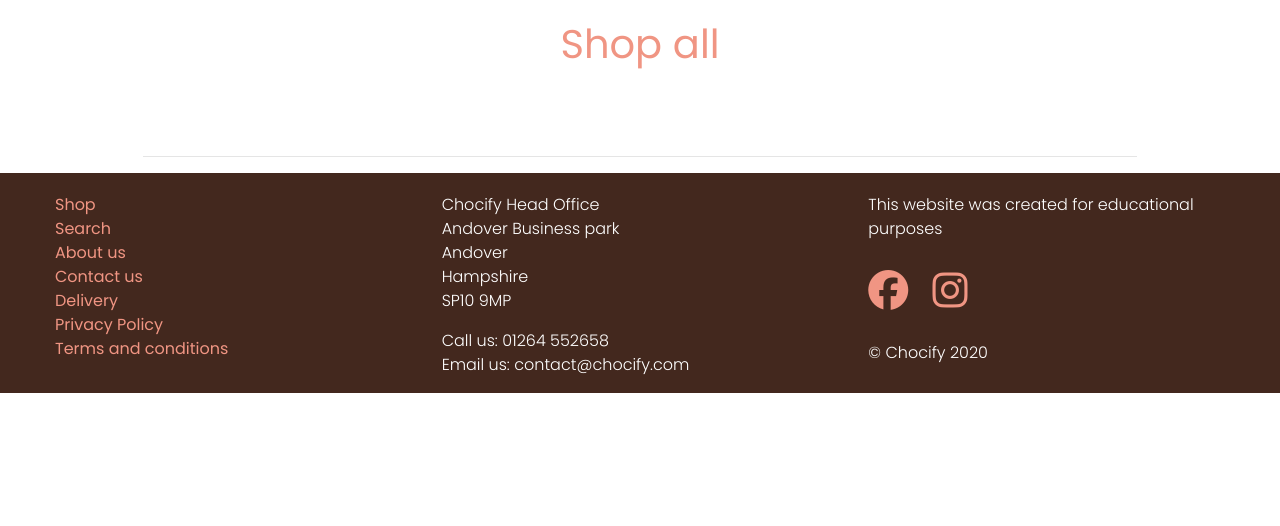
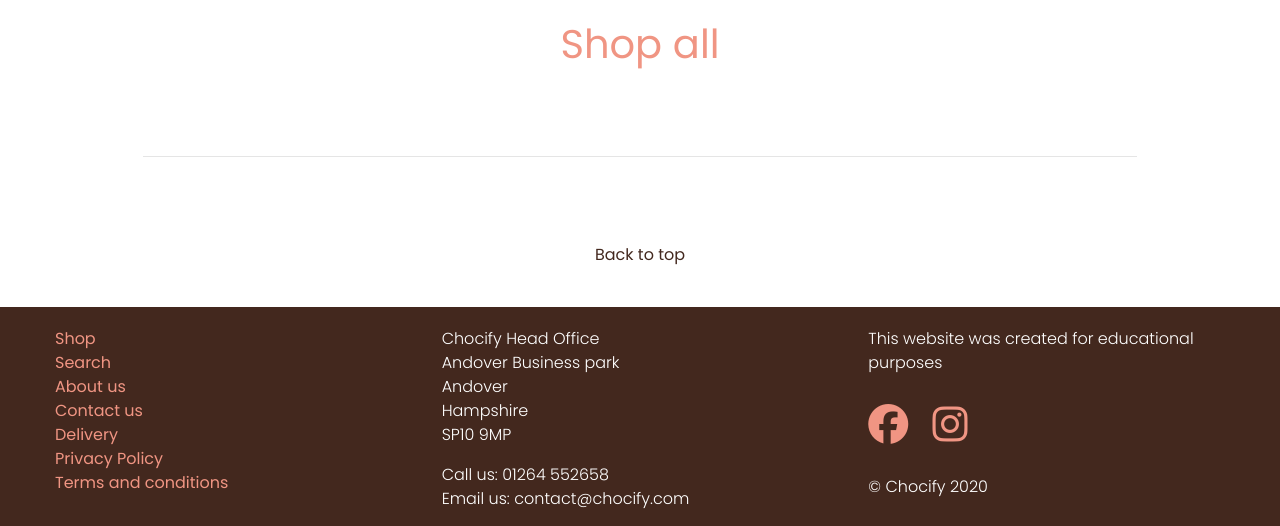
Before and after one commit to Angie55/milestoneFour-chocify, a Django app: page /products/ in a window 1280 px wide. Shown: the part 70-596 px from the top of the page. Run offline with Django 3.2, Linux system fonts and the light colour scheme; data that the repository does not hold is empty; some libraries are stand-ins or nearby versions.

Commit message:
tweaks to all products page display and number for pagination

```diff
--- a/products/templates/products.html
+++ b/products/templates/products.html
@@ -1,10 +1,11 @@
 {% extends 'base.html' %}
+{% block page_title %}Shop all{% endblock %}
 {% block page_heading %}Shop all{% endblock %}
 {% block content %}
-<div class="container-fluid page-width-container">
+<div class="container-fluid page-width-container marg-bottom-40">
     <!--Individual category links as buttons-->
-    <section>
-        <div class="row justify-content-center category-links">
+    <section class="d-none d-md-block">
+        <div class="row justify-content-center category-links ">
             {% for category in categories %}
             <div class="col-sm-6 col-md-3 col-lg-2 cat-link">
                 <img class="img-fluid product-img" src="{{ MEDIA_URL }}{{ category.image }}">
@@ -19,7 +20,7 @@
     <section>
         <div class="row justify-content-center">
             {% for product in products %}
-            <div class="col-xs-12 col-md-4 col-lg-3 card product-block">
+            <div class="col-xs-12 col-md-4 card product-block">
                 <!--Image, title and price display-->
                 <img class="img-fluid product-img" src="{{ MEDIA_URL }}{{ product.image1 }}">
                 <a href="{{ product.get_absolute_url }}"><h5 class="product-title">{{ product.title }}</h5></a>
@@ -41,7 +42,7 @@
     </section>
     <!--Pagination-->
     <section>
-        <div class="row justify-content-center">
+        <div class="row justify-content-center margin-top-50px">
             {% if products.has_other_pages %}
             <ul class="pagination">
                 <!--Arrow that is an active link if there is a previous page and disabled when not-->
@@ -68,6 +69,11 @@
             {% endif %}
         </div>
     </section>
+
+    <!--Back to top of page link-->
+    <div class="row justify-content-center">
+        <a href="#back-to-top" class="back-to-top-link">Back to top</a>
+    </div>
 </div>
 
 {% endblock %}
--- a/products/views.py
+++ b/products/views.py
@@ -12,7 +12,7 @@ def all_products(request):
     categories = Category.objects.all().order_by("id")
     # Pagination code
     page = request.GET.get('page', 1)
-    paginator = Paginator(products, 3)
+    paginator = Paginator(products, 9)
     try:
         products = paginator.page(page)
     except PageNotAnInteger:
--- a/static/css/style.css
+++ b/static/css/style.css
@@ -67,6 +67,9 @@ p {
 }
 
 /*--------------------------------- General*/
+
+
+
 .page-width-container, .cart-width-container {
     max-width: 80%;
 }
@@ -103,10 +106,6 @@ p {
     color: white;
 }
 
-.margin-top-50px {
-    margin-top: 50px;
-}
-
 .product-img {
     border-radius: 10px;
     width: 100%;
@@ -134,6 +133,11 @@ p {
 .marg-top-40 {
     margin-top: 40px;
 }
+
+.margin-top-50px {
+    margin-top: 50px;
+}
+
 
 /*--------------------------------- Homepage*/
 .hero {
@@ -299,6 +303,11 @@ p {
     margin-top: 50px;
 }
 
+.pagination-block {
+    margin-top: 40px;
+    margin-bottom: 20px;
+}
+
 .page-num {
     font-size: 1.1em;
     padding: 0 10px;
@@ -335,6 +344,7 @@ p {
 .pagination-arrow a:hover {
     color: #baa999;
 }
+
 /*--------------------------------- Individual product page*/
 
 .individual-product-width {
```
